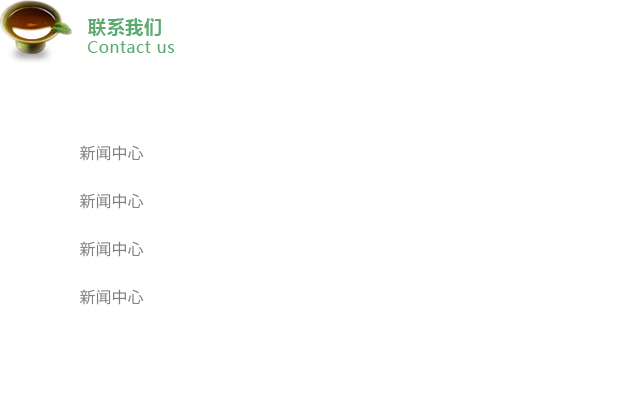
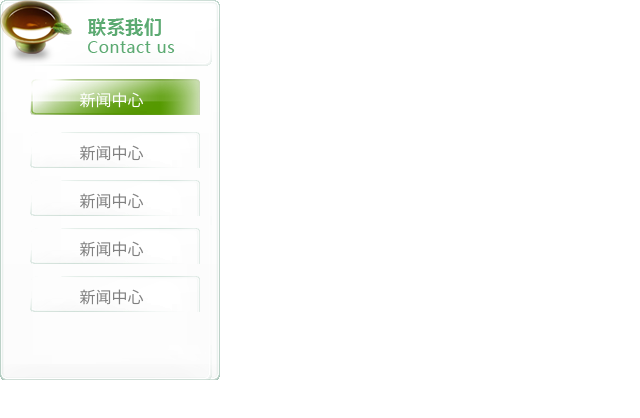
Before and after one commit to Wuchenyu6/text, a plain HTML site: page text 8/daohang2.html in a window 1280 px wide. Shown: the whole page, without its empty margins (0-640 px from the left). Drawn offline with Linux system fonts and the light colour scheme.

Commit message:
Update daohang2.css

```diff
--- a/text 8/css/daohang2.css
+++ b/text 8/css/daohang2.css
@@ -7,7 +7,7 @@ a{
 	text-decoration:none;
 }
 #titlediv{
-	background-image: url(lvbiaoti.png);
+	background-image: url(../images/lvbiaoti.png);
 	background-repeat: no-repeat;
 	background-position: 30px 10px;
 	width: 183px;
@@ -26,7 +26,7 @@ ul li{
 	height: 30px;
 	padding-top: 18px;
 	padding-left:20px;
-	background-image: url(baibiaoti.png);
+	background-image: url(../images/baibiaoti.png);
 	background-position: 30px 10px;
 	background-repeat: no-repeat;
 	text-align: center;
@@ -36,7 +36,7 @@ ul li{
 	height: 35px;
 }
 #first{
-	background-image:url(bj.png);
+	background-image:url(../images/bj.png);
 	background-repeat: no-repeat;
 	height:380px;
 }
```
